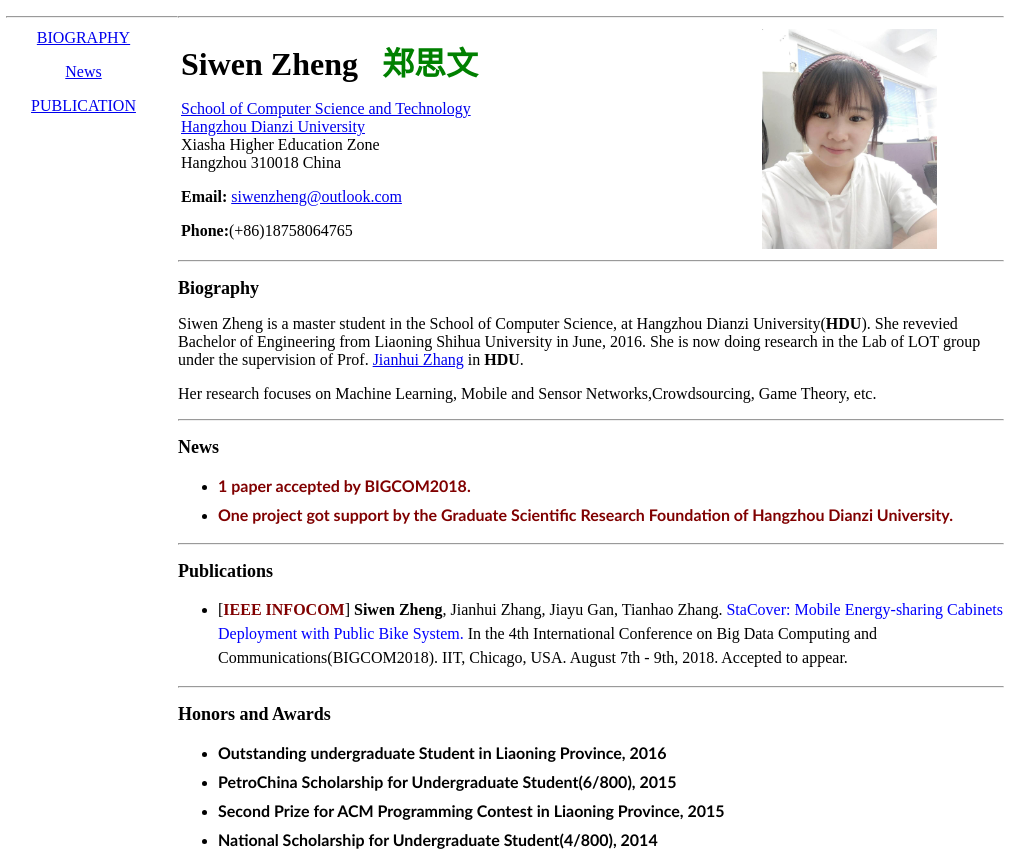
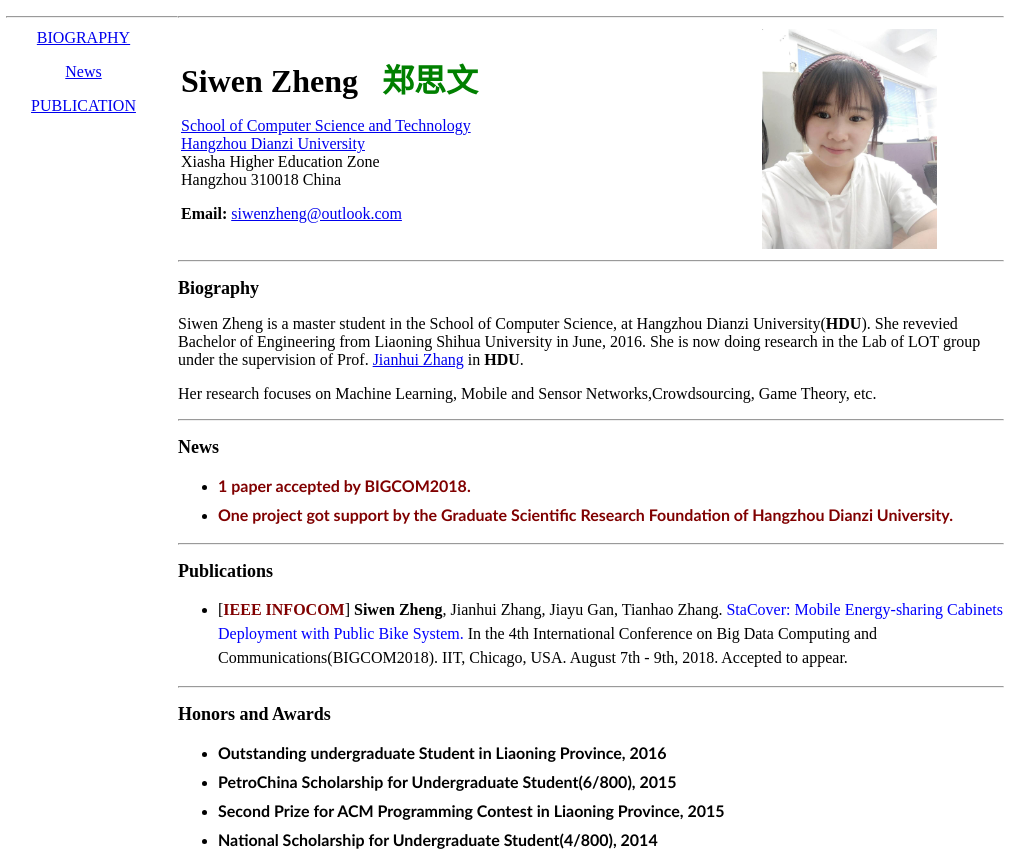
Before and after one commit to swn73/siwenzheng, a plain HTML site: page index.html in a window 1280 px wide. Shown: the top 855 px of the page, without its empty margins (2-1037 px from the left). Drawn offline with Linux system fonts and the light colour scheme.

Commit message:
Update index.html
ffffffff

```diff
--- a/index.html
+++ b/index.html
@@ -67,7 +67,6 @@
 
 <p><font face="Times New Roman"> <strong>Email:</strong>  <a href="mailto:siwenzheng@outlook.com">siwenzheng@outlook.com</a></font></p>
 
-<p><font face="Times New Roman"> <strong>Phone:</strong>(+86)18758064765</font></p>
 
 			</td>
 
```
